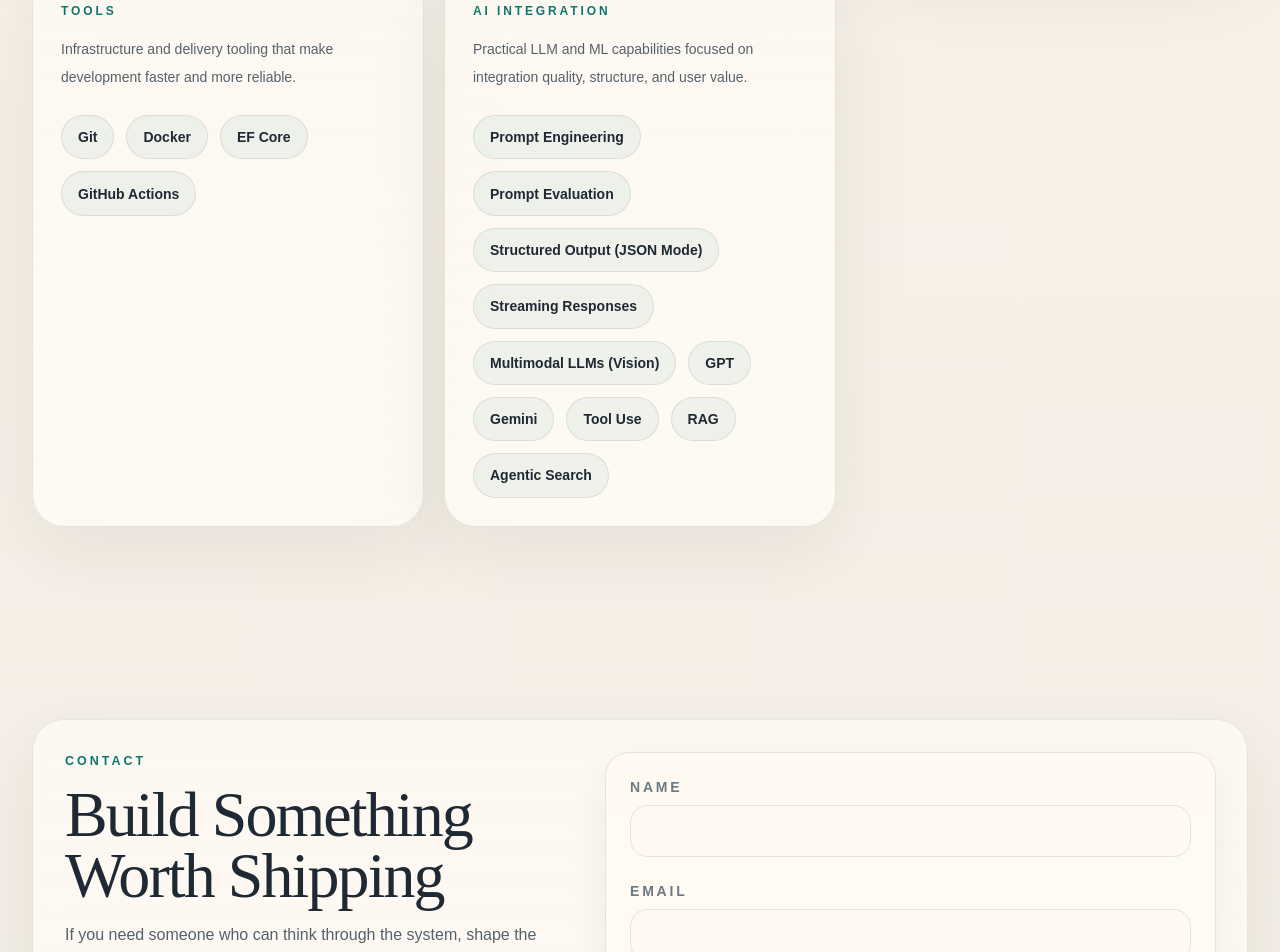
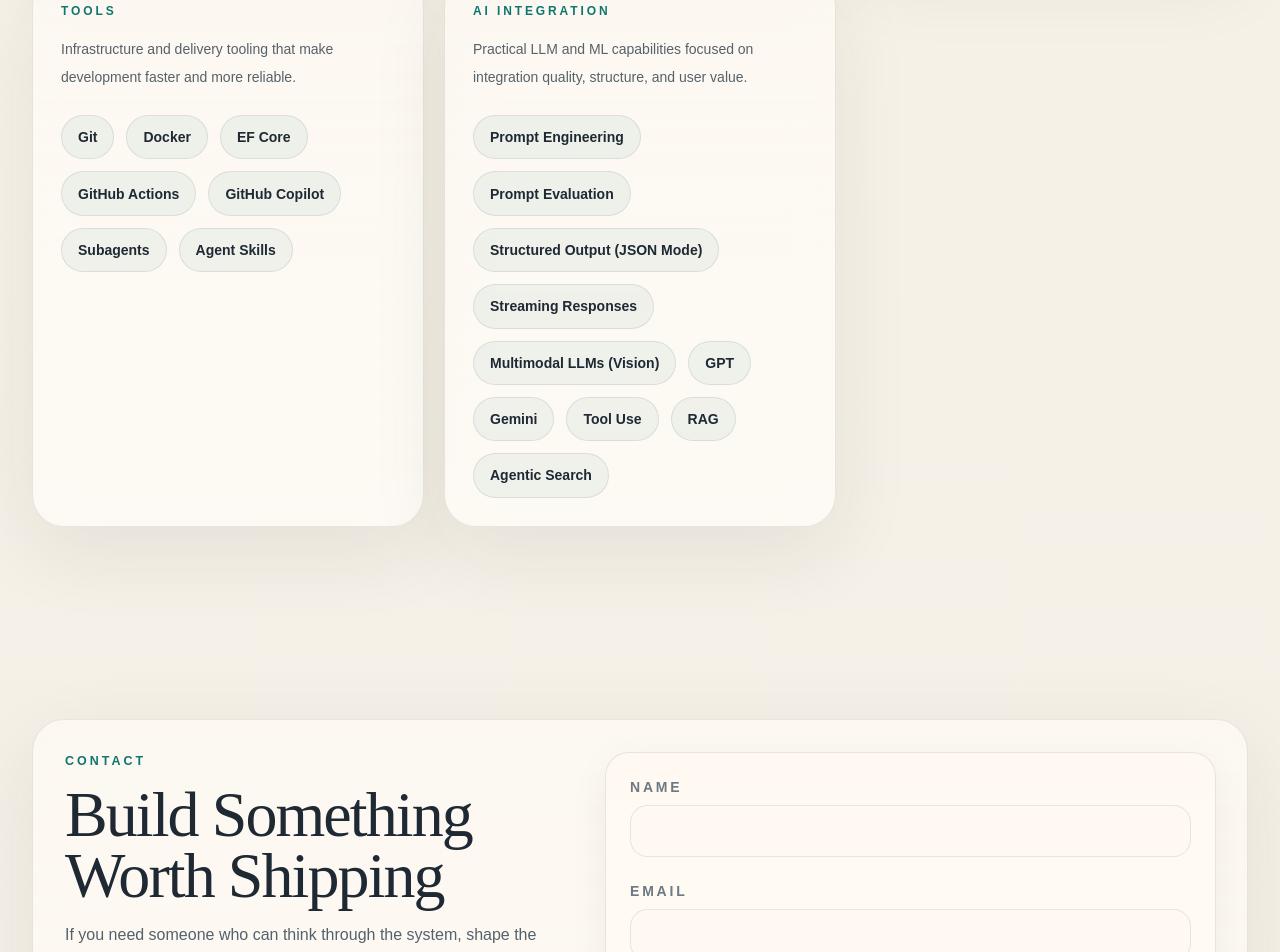
Before and after one commit to PyaePhyo-Win/ppwin-portfolio, a Vue app: page / in a window 1280 px wide. Shown: the part 5871-6823 px from the top of the page. Built offline with nearby package versions, Linux system fonts and the light colour scheme.

Commit message:
update skill and certificate

```diff
--- a/src/constants/data.ts
+++ b/src/constants/data.ts
@@ -70,6 +70,12 @@ export const ACADEMIC_EDUCATION: Education[] = [
 ];
 
 export const CERTIFICATIONS: Education[] = [
+  {
+    degree: 'Introduction to subagents',
+    institution: 'Anthropic',
+    period: 'Completed in 12 June 2026',
+    logo: '/institutions/anthropic.png',
+  },
   {
     degree: 'Claude Code 101',
     institution: 'Anthropic',
@@ -188,7 +194,7 @@ export const SKILLS: Skills = {
   Frontend: ['HTML', 'CSS', 'JavaScript', 'Vue.js', 'React', 'React Native', 'TypeScript', 'Tailwind CSS', 'Bootstrap', 'Kotlin'],
   Backend: ['C# (.NET)', 'PHP (Laravel)', 'Python', 'Kotlin', 'Hangfire'],
   Database: ['MSSQL', 'PostgreSQL', 'MySQL'],
-  Tools: ['Git', 'Docker', 'EF Core', 'GitHub Actions'],
+  Tools: ['Git', 'Docker', 'EF Core', 'GitHub Actions', 'GitHub Copilot', 'Subagents', 'Agent Skills'],
   AI: [
     'Prompt Engineering',
     'Prompt Evaluation',
```
